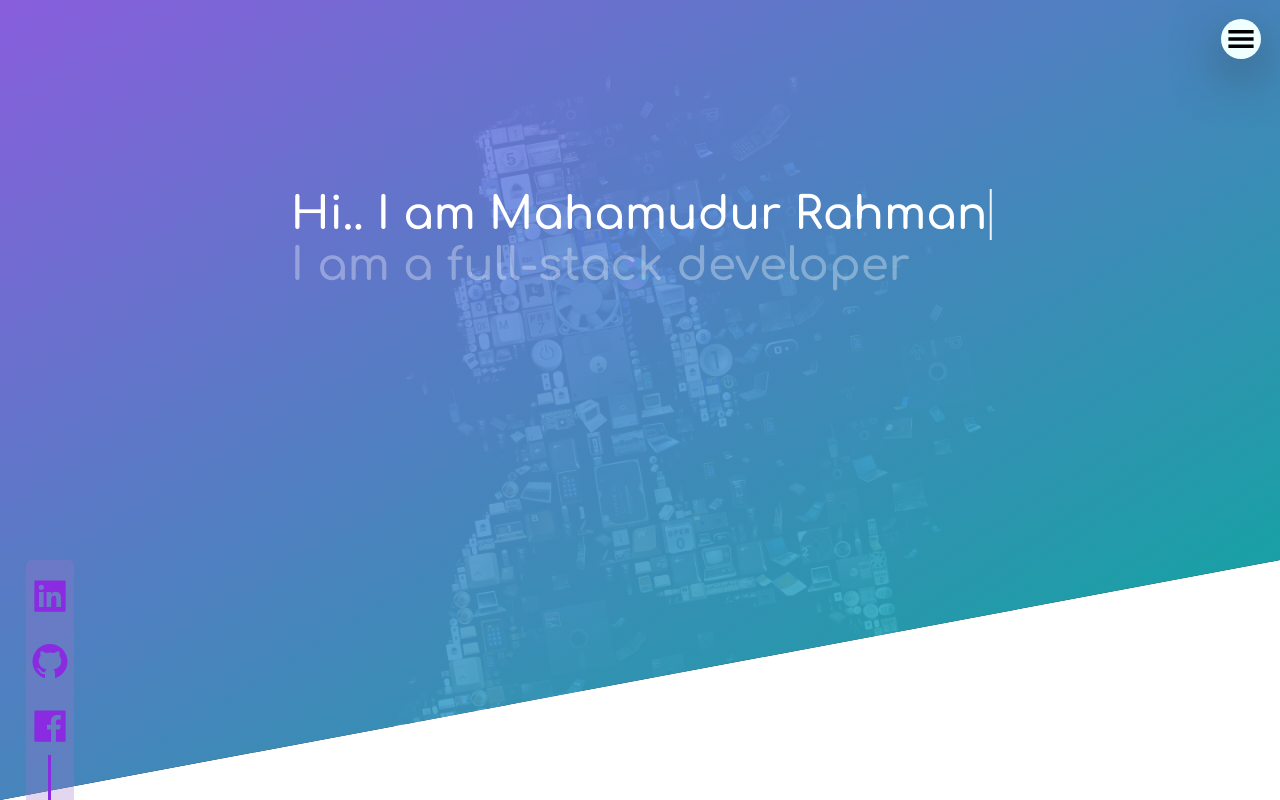
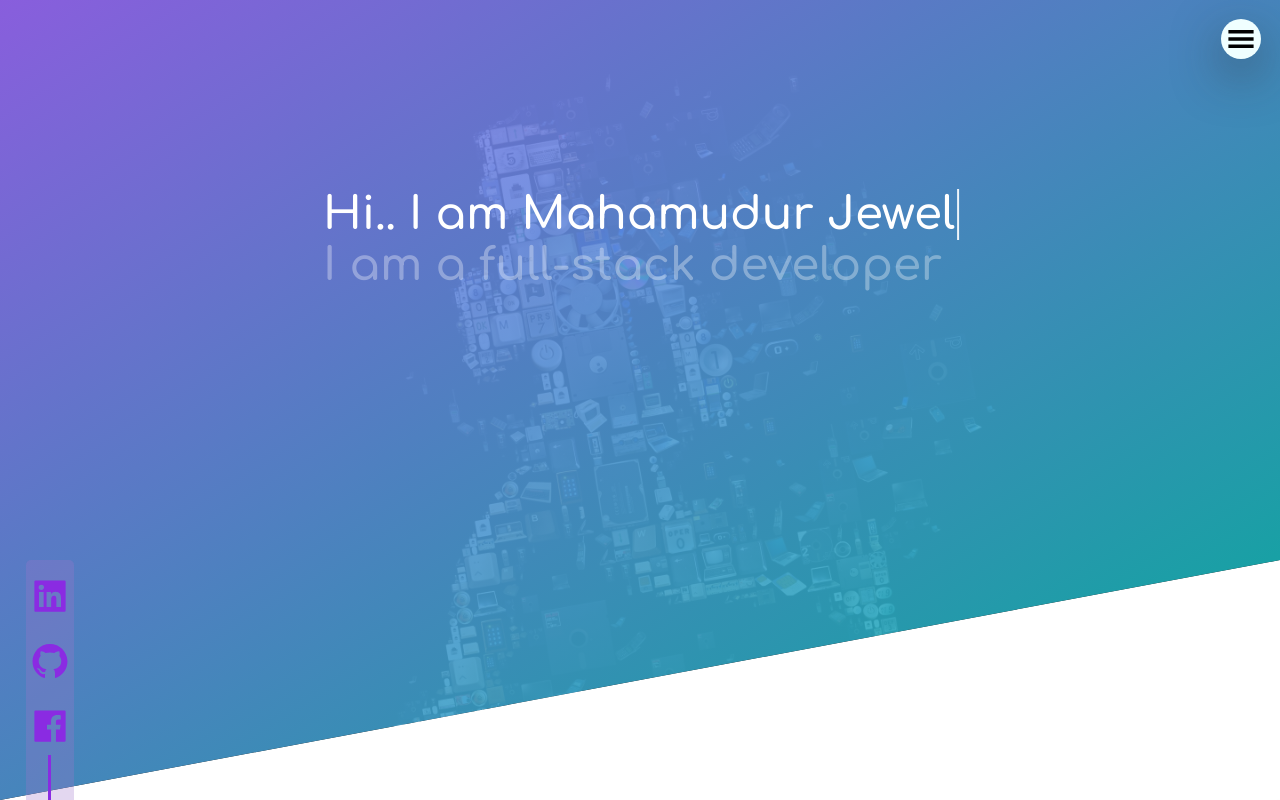
Before and after one commit to Julu1994/Mahamudur-Jewel, a React (Create React App) app in the folder my-portfolio/: page / in a window 1280 px wide. Shown: the top 800 px of the page. Built offline with nearby package versions, Linux system fonts and the light colour scheme; a web font is replaced by a local one.

Commit message:
changing name

```diff
--- a/my-portfolio/public/index.html
+++ b/my-portfolio/public/index.html
@@ -11,7 +11,7 @@
     />
 
     <link rel="manifest" href="%PUBLIC_URL%/manifest.json" />
-    <title>Mahamudur Rahamn</title>
+    <title>Mahamudur Jewel</title>
   </head>
   <body>
     <noscript>You need to enable JavaScript to run this app.</noscript>
--- a/my-portfolio/src/components/header.js
+++ b/my-portfolio/src/components/header.js
@@ -5,7 +5,7 @@ function Header() {
             <div className="header_box">
                 <h1>
                     <span className="heading-part-1 animate">
-                        Hi.. I am Mahamudur Rahman
+                        Hi.. I am Mahamudur Jewel
                     </span>
                     <span className="heading-part-2">
                         I am a full-stack developer
```
